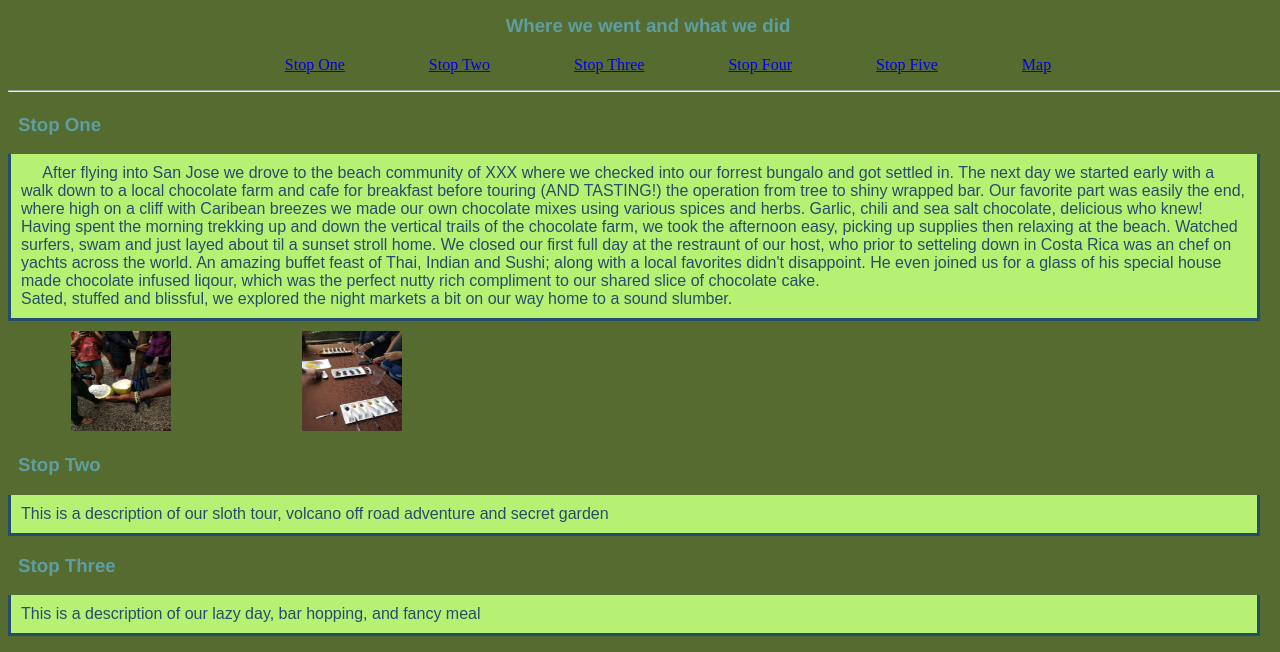
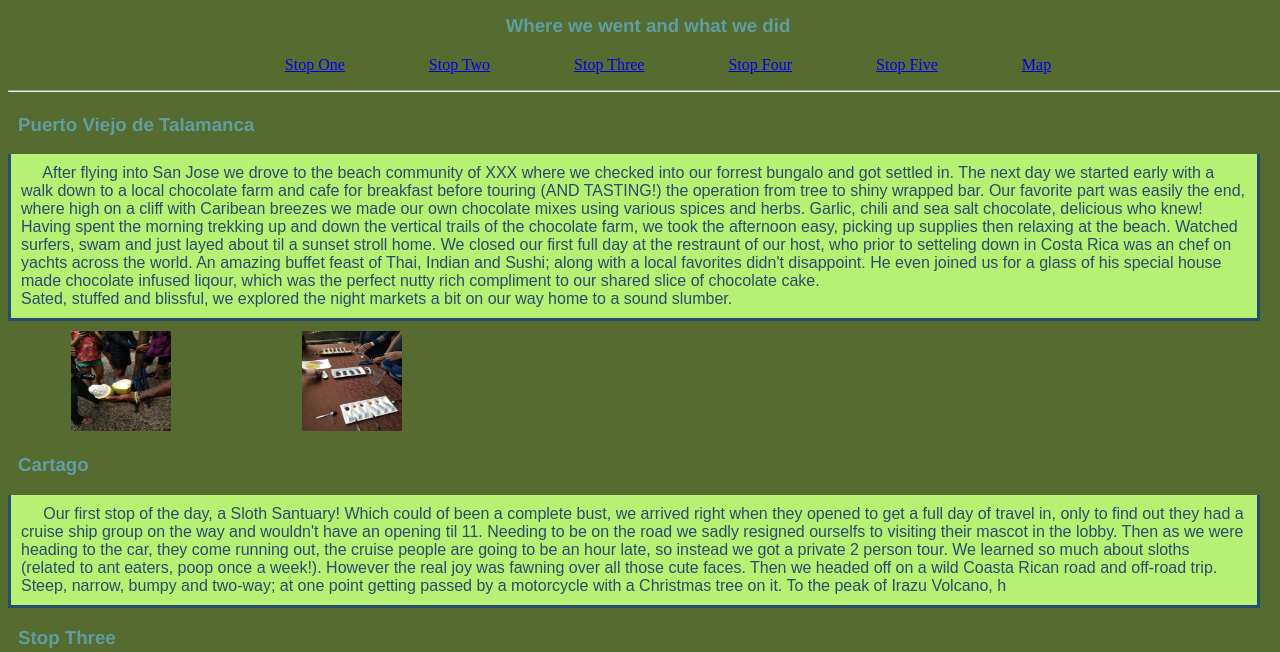
Before and after one commit to GrateDain/html-me-something, a plain HTML site: page index.html in a window 1280 px wide. Shown: the part 105-757 px from the top of the page. Drawn offline with Linux system fonts and the light colour scheme.

Commit message:
End of base fill, submit for grading

```diff
--- a/index.html
+++ b/index.html
@@ -24,7 +24,7 @@
       <hr/><br/>
     </div>
     <div id="descriptions">
-      <h3 class="stops" id="stopone">Stop One</h3>
+      <h3 class="stops" id="stopone">Puerto Viejo de Talamanca</h3>
       <p class='description'>
         &nbsp;&nbsp;&nbsp;&nbsp; After flying into San Jose we drove to the beach community of XXX where we checked into
         our forrest bungalo and got settled in.  The next day we started early with a walk down to a local chocolate farm
@@ -43,9 +43,16 @@
         <img src="images/chocolate_starts_here.jpg" class='thumbnail' alt="coco pod cut open" height="100" width="100"/>
         <img src="images/chocolate_tasting.jpg" class='thumbnail' alt="spices and chocolate for tasting" height="100" width="100"/>
 
-      <h3 class="stops" id="stoptwo">Stop Two</h3>
+      <h3 class="stops" id="stoptwo">Cartago</h3>
       <p class='description'>
-        This is a description of our sloth tour, volcano off road adventure and secret garden
+        &nbsp;&nbsp;&nbsp;&nbsp; Our first stop of the day, a Sloth Santuary!  Which could of been a complete bust, we arrived
+        right when they opened to get a full day of travel in, only to find out they had a cruise ship group on the way and
+        wouldn't have an opening til 11.  Needing to be on the road we sadly resigned ourselfs to visiting their mascot in the
+        lobby. Then as we were heading to the car, they come running out, the cruise people are going to be an hour late, so
+        instead we got a private 2 person tour.  We learned so much about sloths (related to ant eaters, poop once a week!).
+        However the real joy was fawning over all those cute faces.  Then we headed off on a wild Coasta Rican road and off-road
+        trip.  Steep, narrow, bumpy and two-way; at one point getting passed by a motorcycle with a Christmas tree on it. To
+        the peak of Irazu Volcano, h
       </p>
 
       <h3 class="stops" id="stopthree">Stop Three</h3>
@@ -65,7 +72,7 @@
     </div>
 
     <div id="closing">
-      <br/><br/><span>Thank You all so much for your help making this happen, hope you enjoyed hearing about it.</span>
+      <br/><br/><span>Thank You all so much for your help making this happen, hope you enjoyed hearing about it.<br/></span>
     </div>
 
     <div id="map">
```
